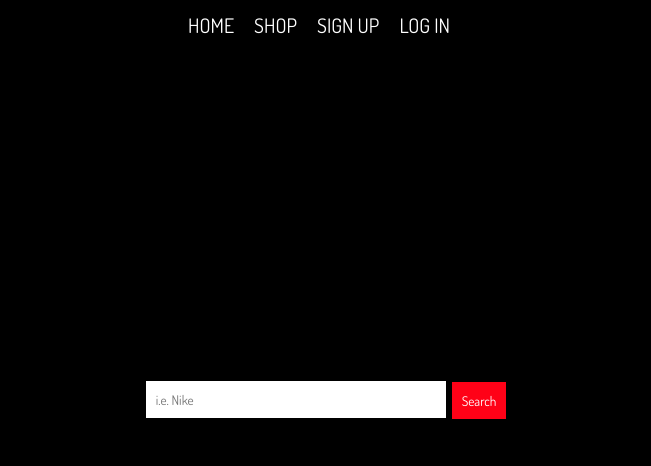
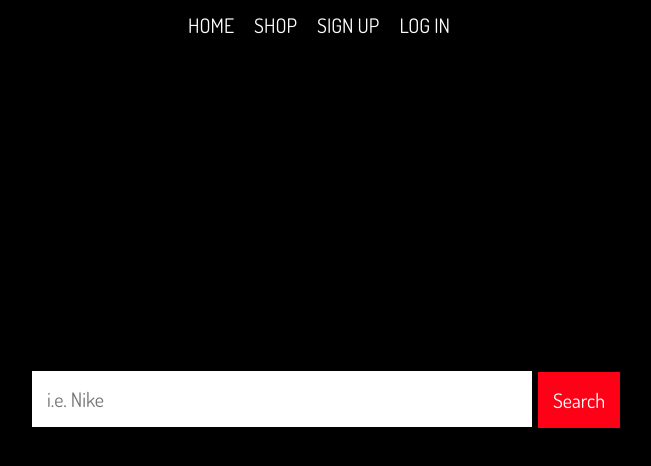
Before and after one commit to Amir-Hackett/OG-SNKRS, a React (Create React App) app in the folder client/: page / in a window 1280 px wide. Both pictures are taken after a click on the link "SHOP". Shown: the top 466 px of the page, without its empty margins (311-962 px from the left). Built offline with nearby package versions, Linux system fonts and the light colour scheme.

Commit message:
modified search bar styling

```diff
--- a/client/src/components/Shop/Shop.css
+++ b/client/src/components/Shop/Shop.css
@@ -12,8 +12,9 @@
 
 .search input[type="text"] {
     border: 0px;
-    width: 300px;
-    padding: 10px 10px;
+    width: 500px;
+    padding: 15px 15px;
+    font-size: 20px;
 }
 
 .search input[type="text"]:focus {
@@ -26,7 +27,8 @@
     background-color: #ff0117;
     color: #fff;
     float: right;
-    padding: 10px;
+    font-size: 20px;
+    padding: 15px;
     margin: 0px 5px;
     border-radius-top-right: 5px;
     -moz-border-radius-top-right: 5px;
```
